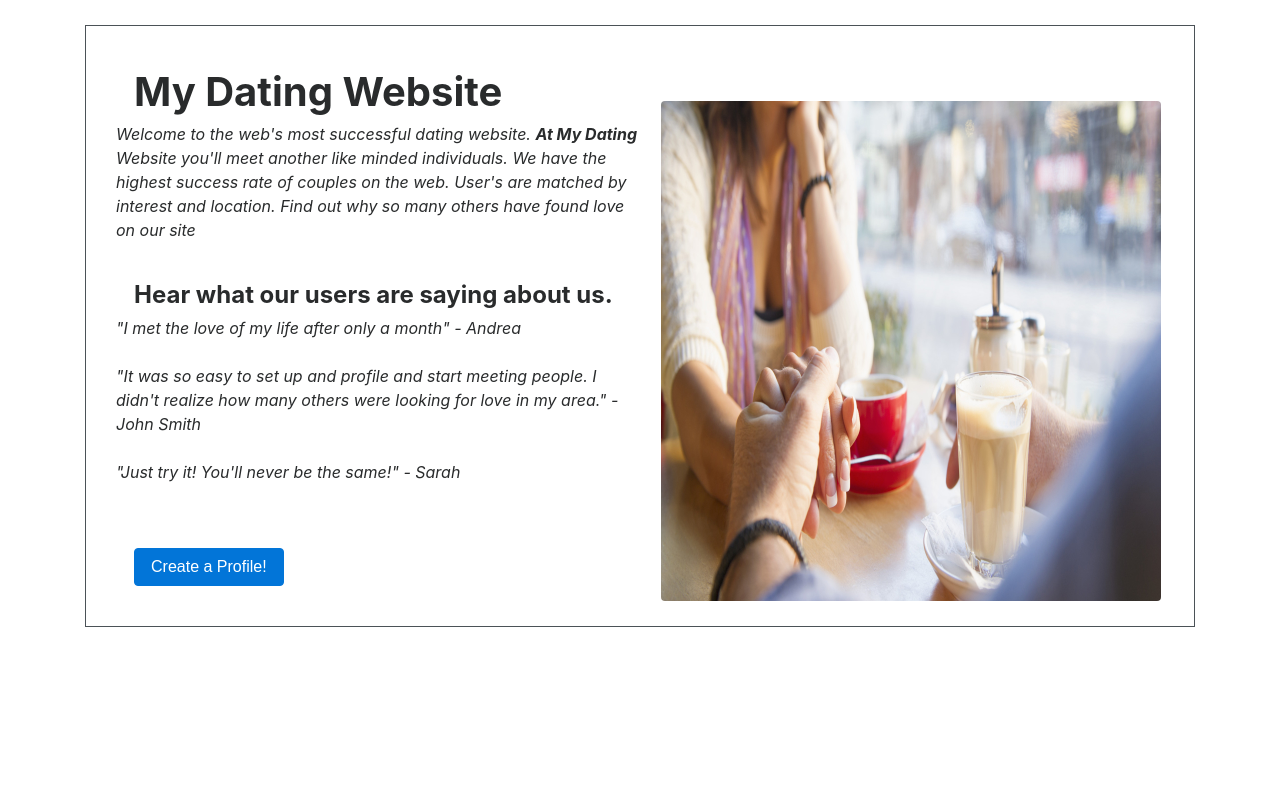
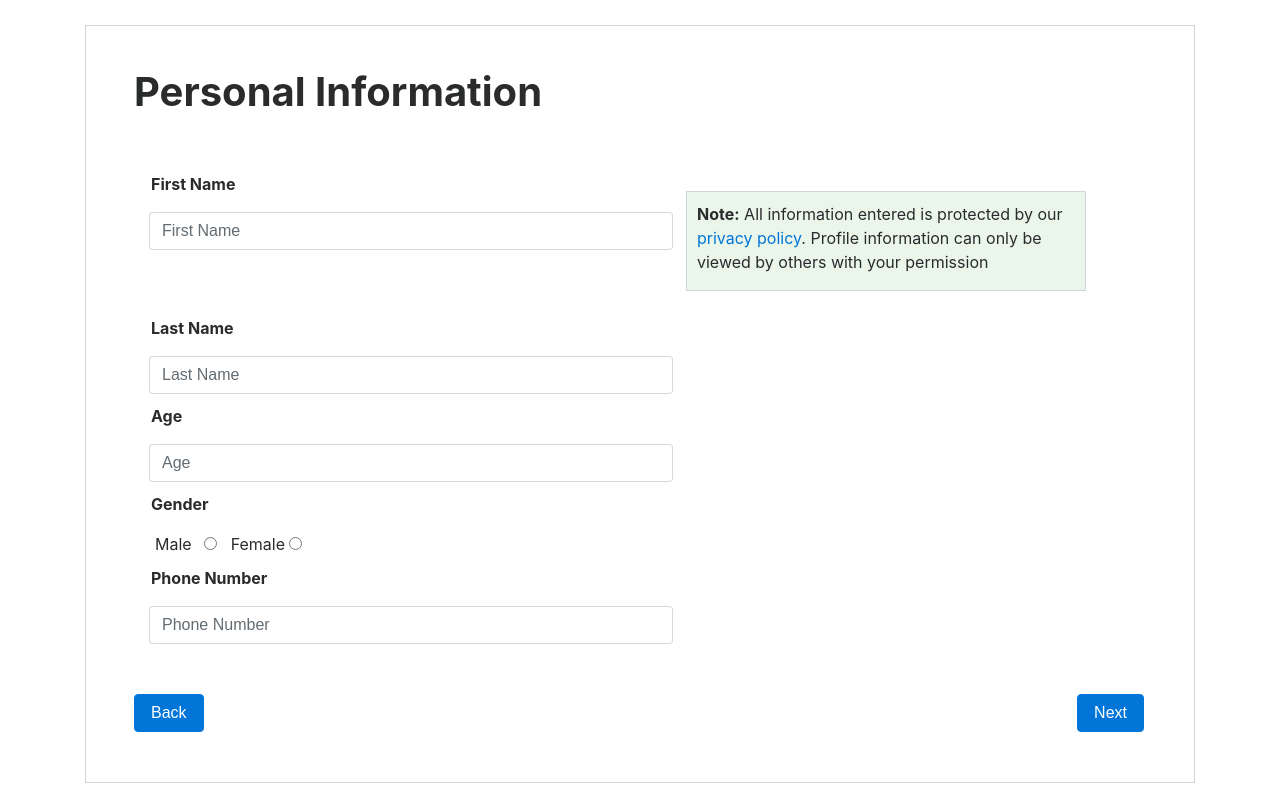
Before and after one commit to jbosegre/Bose_Jarod_Dating, a PHP site: page /pages/Personal_Information.php in a window 1280 px wide. Shown: the part 79-878 px from the top of the page. Before the commit the page ends 706 px from the top, so only its background shows below. Run offline with PHP 8.4, Linux system fonts and the light colour scheme.

Commit message:
Added Personal Information content and styling

```diff
--- a/pages/Personal_Information.php
+++ b/pages/Personal_Information.php
@@ -38,24 +38,45 @@ error_reporting(E_ALL);
 <div class="container">
     <figure id="border">
         <figcaption>
-            <h1 class="ml-5"><br><strong>My Dating Website</strong></h1>
-            <p id="summary">Welcome to the web's most successful dating website. <strong>At My Dating</strong>
-                Website you'll meet another like minded individuals. We have the
-                highest success rate of couples on the web. User's are matched by
-                interest and location. Find out why so many others have found love on
-                our site<br><br>
-            </p>
-            <h4 class="ml-5"><strong>Hear what our users are saying about us.</strong></h4>
-            <p id="review">"I met the love of my life after only a month" - Andrea<br><br>
-                "It was so easy to set up and profile and start meeting people.
-                I didn't realize how many others were looking for love in my
-                area." -John Smith<br><br>
-                "Just try it! You'll never be the same!" - Sarah</p><br><br>
-            <button class="btn btn-primary ml-5">Create a Profile!</button>
+            <h1 class="ml-5"><br><strong>Personal Information</strong></h1>
+            <form>
+                <fieldset form="form-group">
+                    <div class="col-lg-6">
+                        <p id="InputTitle">First Name</p>
+                        <input class="form-control ml-5" type="text" name="firstName" placeholder="First Name">
+                    </div>
+                    <div id="box">
+                        <p>
+                            <strong>Note:</strong> All information entered is protected by our
+                            <a href="#">privacy policy</a>. Profile information can only be viewed
+                            by others with your permission
+                        </p>
+                    </div>
+                    <div class="col-lg-6">
+                        <p id="InputTitle3">Last Name</p>
+                        <input class="form-control ml-5" type="text" name="lastName" placeholder="Last Name">
+                    </div>
+                    <div class="col-lg-6">
+                        <p id="InputTitle2">Age</p>
+                        <input class="form-control ml-5" type="text" name="age" placeholder="Age">
+                    </div>
+                    <div class="col-lg-6">
+                        <p id="InputTitle2">Gender</p>
+                        &nbsp&nbsp&nbsp&nbsp&nbsp&nbsp&nbsp&nbsp&nbsp&nbsp&nbsp Male
+                        <input class="ml-2" type="radio" name="male">
+                        &nbsp Female <input type="radio" name="female">
+                    </div>
+                    <div class="col-lg-6">
+                        <p id="InputTitle2">Phone Number</p>
+                        <input class="form-control ml-5" type="text" name="phoneNumber" placeholder="Phone Number">
+                    </div>
+                    <div id="adjustButton">
+                        <button class="btn btn-primary ml-5">Back</button>
+                        <button class="btn btn-primary" id="nextPage">Next</button>
+                    </div>
+                </fieldset>
+            </form>
         </figcaption>
-        <img id="datePic" class="img-fluid rounded"
-             src="http://jbose.greenriverdev.com/IT328/Bose_Jarod_Dating/images/best-dating-website.jpg"
-             alt="Dating Picture">
     </figure>
 </div>
 <script src="js/jquery.slim.min.js"></script>
--- a/styles/styles.css
+++ b/styles/styles.css
@@ -2,7 +2,7 @@
 #border{
     margin-top: 25px;
     border-style: solid;
-    border-color: #4b5257;
+    border-color: lightgray;
     border-width: 1px;
 }
 
@@ -21,8 +21,55 @@
     display: inline-block;
 }
 
-p{
+#InputTitle{
+    margin-top: 50px;
+    margin-left: 50px;
+    font-weight: bold;
+}
+
+#InputTitle3{
+    margin-left: 50px;
+    font-weight: bold;
+}
+
+#InputTitle2{
+    margin-top: 10px;
+    margin-left: 50px;
+    font-weight: bold;
+}
+
+#summary{
     margin-right: 550px;
     margin-left: 30px;
     font-style: italic;
 }
+
+#review{
+    margin-right: 550px;
+    margin-left: 30px;
+    font-style: italic;
+}
+
+#nextPage{
+    float: right;
+    margin-right: 50px;
+}
+
+#box{
+    border-style: solid;
+    border-color: #d0d5d8;
+    border-width: 1px;
+    width: 400px;
+    height: 100px;
+    padding: 10px;
+    margin-left: 600px;
+    margin-top: -485px;
+    margin-bottom: 25px;
+    display: inline-block;
+    background-color: #eaf6ea;
+}
+
+#adjustButton{
+    margin-top: 50px;
+    margin-bottom: 50px;
+}
```
Also changed, not shown: pages/Profile_Summary.php (+0 -17 lines).
